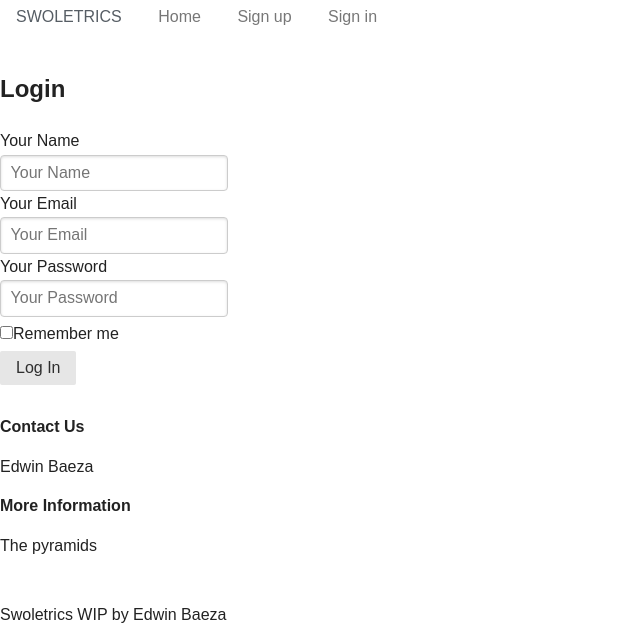
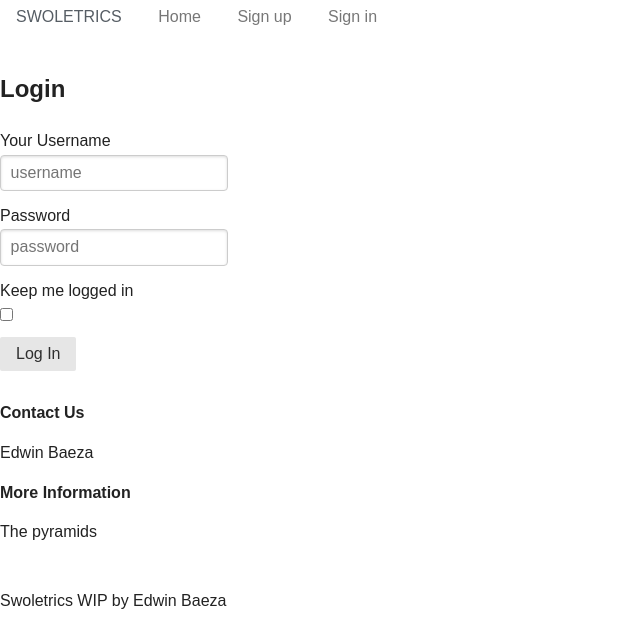
Before and after one commit to eba216/Swoletrics2, a Flask app: page /auth/login in a window 1280 px wide. Shown: the top 625 px of the page, without its empty margins (0-640 px from the left). Run offline with Flask 2, Linux system fonts and the light colour scheme; some libraries are stand-ins or nearby versions.

Commit message:
modified:   Swoletrics/swoletrics/__init__.py 	modified:   Swoletrics/swoletrics/__pycache__/__init__.cpython-38.pyc 	modified:   Swoletrics/swoletrics/__pycache__/config.cpython-38.pyc 	modified:   Swoletrics/swoletrics/auth/__pycache__/forms.cpython-38.pyc 	modified:   Swoletrics/swoletrics/auth/__pycache__/views.cpython-38.pyc 	modified:   Swoletrics/swoletrics/auth/forms.py 	modified:   Swoletrics/swoletrics/auth/views.py 	modified:   Swoletrics/swoletrics/config.py 	modified:   Swoletrics/swoletrics/main/__pycache__/views.cpython-38.pyc 	modified:   Swoletrics/swoletrics/main/views.py 	new file:   Swoletrics/swoletrics/templates/form_macros.html 	modified:   Swoletrics/swoletrics/templates/login.html 	new file:   Swoletrics/swoletrics/templates/routines.html 	modified:   Swoletrics/swoletrics/templates/signup.html

```diff
--- a/Swoletrics/swoletrics/__init__.py
+++ b/Swoletrics/swoletrics/__init__.py
@@ -6,7 +6,6 @@ from flask_debugtoolbar import DebugToolbarExtension
 from .config import config_by_name
 
 db = SQLAlchemy()
-
 
 
 # Configure authentication
--- a/Swoletrics/swoletrics/auth/forms.py
+++ b/Swoletrics/swoletrics/auth/forms.py
@@ -1,16 +1,16 @@
 from flask_wtf import FlaskForm
 from wtforms.fields import StringField, PasswordField, BooleanField, SubmitField
-from wtforms.validators import DataRequired, Length, Email, Regexp, EqualTo,\
-    ValidationError
+from wtforms.validators import DataRequired, Length, Email, Regexp, EqualTo, ValidationError
 
 from ..models import User
 
-
 class LoginForm(FlaskForm):
-    username = StringField('Your Username:', validators=[DataRequired()])
-    password = PasswordField('Password', validators=[DataRequired()])
-    remember_me = BooleanField('Keep me logged in')
-    submit = SubmitField('Log In')
+    username = StringField('Your Username', validators=[DataRequired()],
+                           render_kw={"type": "text", "placeholder": "username"})
+    password = PasswordField('Password', validators=[DataRequired()],
+                             render_kw={"type": "password", "placeholder": "password"})
+    remember_me = BooleanField('Keep me logged in', render_kw={"class": "pure-checkbox"})
+    submit = SubmitField("Log In", render_kw={"class": "pure-button"})
 
 
 class SignupForm(FlaskForm):
@@ -19,14 +19,20 @@ class SignupForm(FlaskForm):
                         DataRequired(), Length(3, 80),
                         Regexp('^[A-Za-z0-9_]{3,}$',
                             message='Usernames consist of numbers, letters,'
-                                    'and underscores.')])
+                                    'and underscores.')],
+                           render_kw={"type": "text", "placeholder": "username"})
     password = PasswordField('Password',
                     validators=[
                         DataRequired(),
-                        EqualTo('password2', message='Passwords must match.')])
-    password2 = PasswordField('Confirm password', validators=[DataRequired()])
+                        EqualTo('password2', message='Passwords must match.')
+                    ], render_kw={"type": "password", "placeholder": "password"})
+    password2 = PasswordField('Confirm Password', validators=[DataRequired()],
+                              render_kw={"type": "password", "placeholder": "password"})
     email = StringField('Email',
-                        validators=[DataRequired(), Length(1, 120), Email()])
+                        validators=[DataRequired(), Length(1, 120), Email()],
+                        render_kw={"type": "text", "placeholder": "email@example.com"})
+
+    submit = SubmitField("Sign Up", render_kw={"class": "pure-button"})
 
     def validate_email(self, email_field):
         if User.query.filter_by(email=email_field.data).first():
--- a/Swoletrics/swoletrics/auth/views.py
+++ b/Swoletrics/swoletrics/auth/views.py
@@ -15,8 +15,8 @@ def login():
         if user is not None and user.check_password(form.password.data):
             login_user(user, form.remember_me.data)
             flash(f"Logged in successfully as {user.username}.")
-            return redirect(request.args.get('next') or url_for('routines.user',
-                                                username=user.username))
+            print(user.username)
+            return redirect(url_for("main.routines", name = user.username))
         flash('Incorrect username or password.')
     return render_template("login.html", form=form)
 
@@ -35,8 +35,11 @@ def signup():
         user = User(email=form.email.data,
                     username=form.username.data,
                     password=form.password.data)
+
         db.session.add(user)
         db.session.commit()
         flash(f"Welcome, {user.username}! Please login.")
+        print("Validated")
         return redirect(url_for('auth.login'))
+    print(form.errors)
     return render_template("signup.html", form=form)
--- a/Swoletrics/swoletrics/main/views.py
+++ b/Swoletrics/swoletrics/main/views.py
@@ -1,4 +1,4 @@
-from flask import render_template
+from flask import render_template, url_for
 
 from . import main
 from .. import login_manager
@@ -14,6 +14,9 @@ def load_user(userid):
 def index():
     return render_template('index.html')
 
+@main.route('/routines/<name>', methods = ["GET", "POST"])
+def routines(name):
+    return render_template("routines.html", name=name)
 
 # @main.app_errorhandler(403)
 # def forbidden(e):
--- /dev/null
+++ b/Swoletrics/swoletrics/templates/form_macros.html
@@ -0,0 +1,16 @@
+{% macro render_field(field) %}
+    <tr {% if field.errors %} class="error" {% endif %}>
+        <td>{{ field.label }}</td>
+        <td>{{ field(**kwargs)|safe }}</td>
+    </tr>
+    <tr class="error" >
+        <td></td>
+        <td>
+            <ul>
+                {% for error in field.errors %}
+                    <li>{{ error }}</li>
+                {% endfor %}
+            </ul>
+        </td>
+    </tr>
+{% endmacro %}
--- a/Swoletrics/swoletrics/templates/login.html
+++ b/Swoletrics/swoletrics/templates/login.html
@@ -1,4 +1,5 @@
 {% extends "base.html" %}
+{% from "form_macros.html" import render_field %}
 
 {% block title %}
 Login
@@ -15,25 +16,14 @@ Login
 
     <div class="pure-g">
         <div class="l-box-lrg pure-u-1 pure-u-md-2-5">
-            <form action="" class="pure-form pure-form-stacked" method="post">
-                {{form.hidden_tag()}}
+            <form action ="{{url_for('main.routines', name = username)}}" class="pure-form pure-form-stacked" method="post">
+                {{ form.hidden_tag() }}
                 <fieldset>
 
-                    <label for="name">Your Name</label>
-                    <input id="name" type="text" placeholder="Your Name">
-
-                    <label for="email">Your Email</label>
-                    <input id="email" type="email" placeholder="Your Email">
-
-                    <label for="password">Your Password</label>
-                    <input id="password" type="password" placeholder="Your Password">
-
-
-                    <label for="remember_me" class="pure-checkbox">
-                        <input type="checkbox" id="remember_me" >Remember me</label>
-
-
-                    <button type="submit" class="pure-button">Log In</button>
+                    {{ render_field(form.username) }}
+                    {{ render_field(form.password) }}
+                    {{ render_field(form.remember_me) }}
+                    {{ form.submit }}
 
                 </fieldset>
             </form>
```
Also changed, not shown: Swoletrics/swoletrics/config.py (+5 -4 lines), Swoletrics/swoletrics/templates/routines.html (added, +14 -0 lines), Swoletrics/swoletrics/templates/signup.html (+9 -16 lines).
